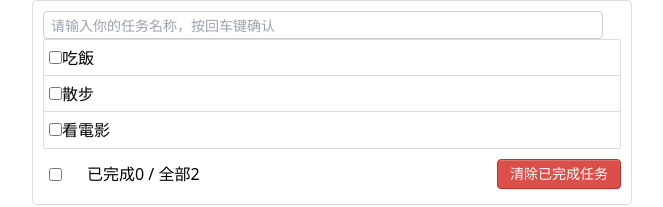
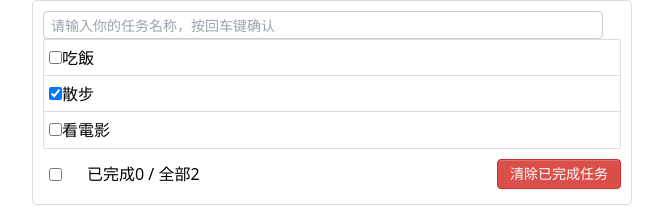
Before and after one commit to ryowuandjanet/vue3-todolist, a Vue app: page / in a window 1280 px wide. Shown: the top 207 px of the page, without its empty margins (308-971 px from the left). Built offline with nearby package versions, Linux system fonts and the light colour scheme.

Commit message:
79 尚硅谷 Vue3 todoList案例删除数据

```diff
--- a/src/App.vue
+++ b/src/App.vue
@@ -2,7 +2,7 @@
   <div class="todo-container">
     <div class="todo-wrap">
       <Header :addTodo="addTodo" />
-      <List :todos="todos" />
+      <List :todos="todos" :deleteTodo="deleteTodo" />
       <Footer />
     </div>
   </div>
@@ -37,9 +37,14 @@
       state.todos.unshift(todo)
     }
 
+    const deleteTodo = (index: number) => {
+      state.todos.splice(index, 1)
+    }
+
     return {
       ...toRefs(state),
-      addTodo
+      addTodo,
+      deleteTodo
     }
   }
 
--- a/src/components/Item.vue
+++ b/src/components/Item.vue
@@ -5,10 +5,16 @@
     :style="{backgroundColor: bgColor, color: myColor}"
   >
     <label>
-      <input type="checkbox" />
+      <input type="checkbox" v-model="todo.isCompleted" />
       <span>{{  todo.title  }}</span>
     </label>
-    <button class="btn btn-danger" style="display: none">删除</button>
+    <button
+      class="btn btn-danger"
+      v-show="isShow"
+      @click="delTodo"
+    >
+      删除
+    </button>
   </li>
 </template>
 
@@ -19,10 +25,21 @@
   export default defineComponent({
     name: "Item",
     props: {
-      todo: Object as () => Todo // 龟式返回的是Todo類型
+      todo: {
+        type: Object as () => Todo, // 龟式返回的是Todo類型
+        required: true
+      },
+      deleteTodo: {
+        type: Function,
+        required: true
+      },
+      index: {
+        type: Number,
+        required: true
+      }
     },
 
-    setup() {
+    setup(props) {
       const bgColor=ref('white')
       const myColor=ref('black')
       const isShow = ref(false)
@@ -37,10 +54,18 @@
           isShow.value = false
         }
       }
+
+      const delTodo = () => {
+        if (window.confirm('確定要刪除嗎 ?')) {
+          props.deleteTodo(props.index)
+        }
+      }
       return {
         mouseHandler,
         bgColor,
-        myColor
+        myColor,
+        isShow,
+        delTodo
       }
     }
   });
--- a/src/components/List.vue
+++ b/src/components/List.vue
@@ -1,6 +1,12 @@
 <template>
   <ul class="todo-main">
-    <Item v-for="(todo, index) in todos" :key="todo.id" :todo="todo" />
+    <Item
+      v-for="(todo, index) in todos"
+      :key="todo.id"
+      :todo="todo"
+      :deleteTodo="deleteTodo"
+      :index="index"
+    />
   </ul>
 </template>
 
@@ -12,7 +18,7 @@
     components: {
       Item,
     },
-    props: ['todos']
+    props: ['todos','deleteTodo']
   });
 </script>
 
```
